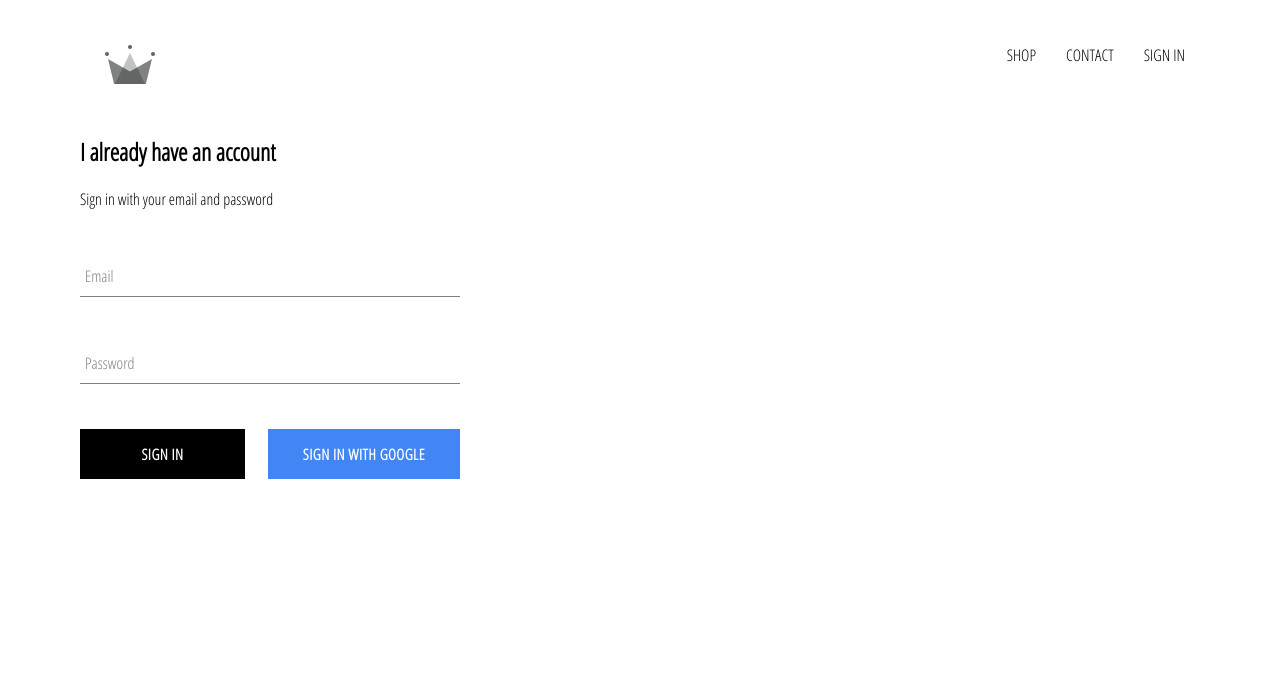
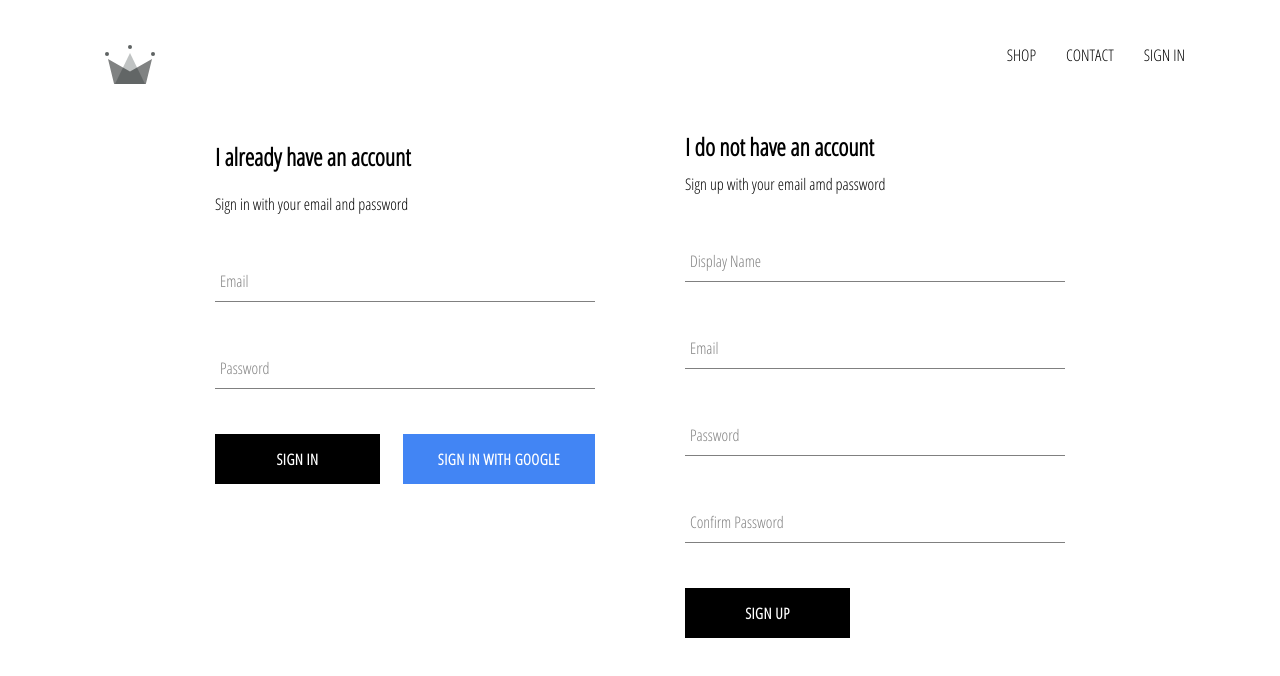
Before and after one commit to kravi519/crown-clothing, a React (Create React App) app: page /signIn in a window 1280 px wide. Shown: the top 676 px of the page. Built offline with nearby package versions, Linux system fonts and the light colour scheme; no server answers.

Commit message:
sign up using firebase

```diff
--- a/package.json
+++ b/package.json
@@ -6,7 +6,7 @@
     "@testing-library/jest-dom": "^5.11.4",
     "@testing-library/react": "^11.1.0",
     "@testing-library/user-event": "^12.1.10",
-    "firebase": "^9.0.0",
+    "firebase": "8.10.0",
     "node-sass": "4.14.1",
     "react": "^17.0.2",
     "react-dom": "^17.0.2",
--- a/src/App.js
+++ b/src/App.js
@@ -5,7 +5,7 @@
 import ShopPage from './pages/shop/shop.component.jsx';
 import Header from './components/header/header.component.jsx';
 import SignInSignUpPage from './pages/sign-in-and-sign-up/sign-in-and-sign-up.component';
-import {auth} from './firebase/firebase.util';
+import {auth, createUserProfileDocument} from './firebase/firebase.util';
 
 class App extends React.Component {
   constructor(){
@@ -16,9 +16,23 @@
   }
   unsubscribeFromAuth = null
   componentDidMount(){
-    this.unsubscribeFromAuth = auth.onAuthStateChanged(user =>{
-      this.setState({currentUser: user});
-      console.log(user);
+    this.unsubscribeFromAuth = auth.onAuthStateChanged( async userAuth =>{
+      if(userAuth){
+       const userRef = createUserProfileDocument(userAuth);
+       (await userRef).onSnapshot(snapShot =>{
+         this.setState({
+           currentUser:{
+             id: snapShot.id,
+             ...snapShot.data()
+           }
+         }, () =>{
+         console.log(this.state)}
+         );
+       })
+      }  else{
+        this.setState({currentUser: userAuth});
+      }
+
     })
   }
   componentWillUnmount(){
--- /dev/null
+++ b/src/components/sign-up/sign-up.component.jsx
@@ -0,0 +1,69 @@
+import React from 'react';
+import './sign-up.style.scss';
+import FormInput from '../form-input/form-input.component';
+import CustomButton from '../custom-button/custom-button.component';
+import {auth, createUserProfileDocument} from '../../firebase/firebase.util';
+
+class SignUp extends React.Component{
+    constructor(){
+        super();
+        this.state ={
+            email:'',
+            displayName:'',
+            password:'',
+            confirmPassword:''
+        }
+    }
+
+    handleSubmit = async event =>{
+        event.preventDefault();
+        const {displayName, email, password, confirmPassword} = this.state;
+        if (password !== confirmPassword){
+            alert("Password do not match");
+            return;
+        }
+        try{
+            const { user } = await auth.createUserWithEmailAndPassword(email, password);
+            await createUserProfileDocument(user,{displayName})
+            this.setState({
+                email:'',
+                displayName:'',
+                password:'',
+                confirmPassword:''
+            })
+        }catch(error){
+           console.error(error);
+        }
+    }
+
+    handleChange = event =>{
+        const{name, value} = event.target;
+        this.setState({[name]: value});
+    }
+    render(){
+        const {displayName, email, password, confirmPassword} = this.state;
+        return (
+            <div className='sign-up'>
+                <h2 className='title'> I do not have an account</h2>
+                <span>Sign up with your email amd password</span>
+                <form className='sign-up-form' onSubmit={this.handleSubmit}>
+                    <FormInput type='text' name='displayName' value={displayName} onChange={this.handleChange}
+                    label='Display Name' required
+                    ></FormInput>
+                    <FormInput type='text' name='email' value={email} onChange={this.handleChange}
+                    label='Email' required
+                    ></FormInput>
+                    <FormInput type='password' name='password' value={password} onChange={this.handleChange}
+                    label='Password' required
+                    ></FormInput>
+                    <FormInput type='password' name='confirmPassword' value={confirmPassword} onChange={this.handleChange}
+                    label='Confirm Password' required
+                    ></FormInput>
+                    <CustomButton type='submit'>Sign Up</CustomButton>
+                </form>
+            </div>
+        )
+    }
+}
+
+export default SignUp;
--- /dev/null
+++ b/src/components/sign-up/sign-up.style.scss
@@ -0,0 +1,9 @@
+.sign-up{
+    width: 380px;
+    display: flex;
+    flex-direction: column;
+
+    .title{
+        margin: 10px 0;
+    }
+}
--- a/src/firebase/firebase.util.js
+++ b/src/firebase/firebase.util.js
@@ -1,6 +1,6 @@
-import firebase from 'firebase/compat/app';
-import 'firebase/compat/auth';
-import 'firebase/compat/firestore';
+import firebase from 'firebase/app';
+import 'firebase/auth';
+import 'firebase/firestore';
 
 const config = {
     apiKey: "AIzaSyD5HkfJezsHepnECW_yoWXg4KEF62drVOk",
@@ -14,8 +14,33 @@
 
 firebase.initializeApp(config);
 
+export const createUserProfileDocument = async (userAuth, additionalData) => {
+    if (!userAuth) return;
+
+    const userRef = firestore.doc(`users/${userAuth.uid}`);
+
+    const snapShot = await userRef.get();
+
+    if (!snapShot.exists) {
+      const { displayName, email } = userAuth;
+      const createdAt = new Date();
+      try {
+        await userRef.set({
+          displayName,
+          email,
+          createdAt,
+          ...additionalData
+        });
+      } catch (error) {
+        console.log('error creating user', error.message);
+      }
+    }
+
+    return userRef;
+  };
+
 export const auth = firebase.auth();
-export const fireStore = firebase.fireStore;
+export const firestore = firebase.firestore();
 
 const provider = new firebase.auth.GoogleAuthProvider();
 provider.setCustomParameters({ prompt: 'select_account' });
--- a/src/pages/sign-in-and-sign-up/sign-in-and-sign-up.component.jsx
+++ b/src/pages/sign-in-and-sign-up/sign-in-and-sign-up.component.jsx
@@ -1,9 +1,13 @@
 import React from 'react';
 import './sign-in-and-sign-up.style.scss';
 import SignIn from '../../components/sign-in/sign-in.component';
+import SignUp from '../../components/sign-up/sign-up.component';
 
 const SignInSignUpPage = () => (
-    <SignIn/>
+    <div className='sign-in-and-sign-up'>
+        <SignIn/>
+        <SignUp/>
+    </div>
 )
 
 export default (SignInSignUpPage);
--- a/src/pages/sign-in-and-sign-up/sign-in-and-sign-up.style.scss
+++ b/src/pages/sign-in-and-sign-up/sign-in-and-sign-up.style.scss
@@ -0,0 +1,6 @@
+.sign-in-and-sign-up {
+    width: 850px;
+    display: flex;
+    justify-content: space-between;
+    margin: 30px auto;
+  }
```
Also changed, not shown: 1 other file (tests, documents, lock files or other folders).
